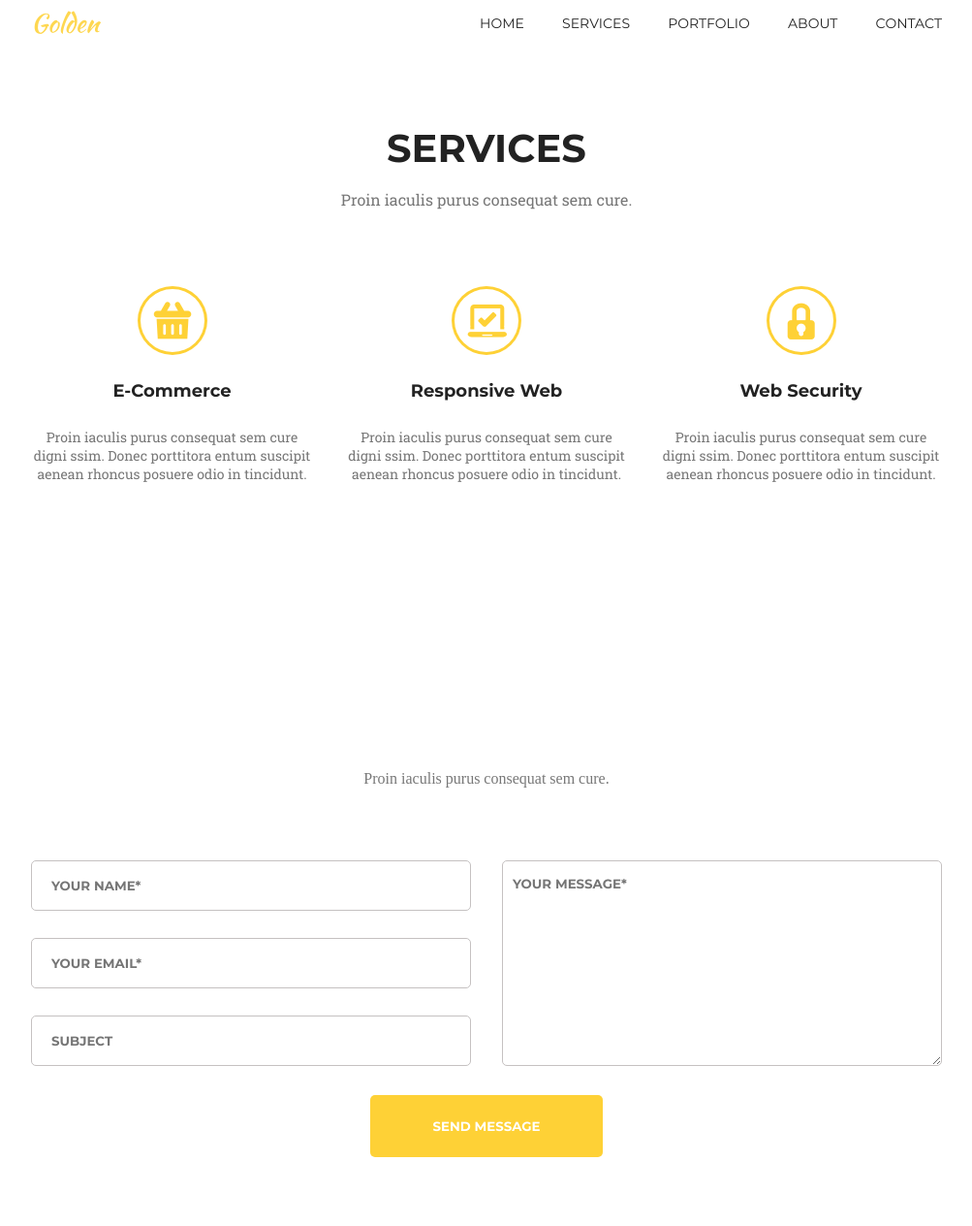
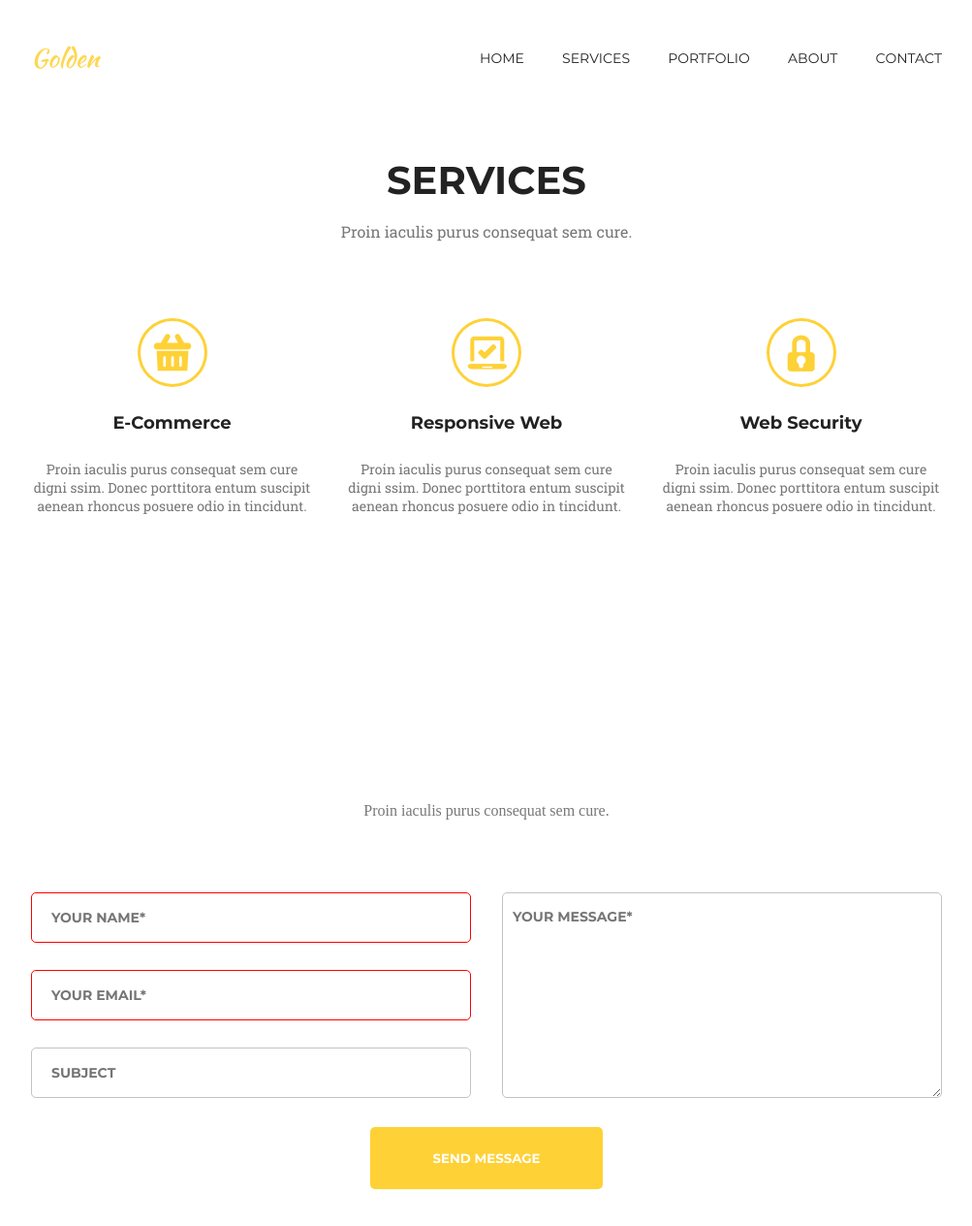
Before and after one commit to nomiso2000/goit-fe-course, a plain HTML site: page Module-7/index.html in a window 1280 px wide. Shown: the whole page at 97% size, without its empty margins (138-1141 px from the left). Drawn offline with Linux system fonts and the light colour scheme.

Commit message:
Hw7 fixed input

```diff
--- a/Module-7/css/style.css
+++ b/Module-7/css/style.css
@@ -20,16 +20,15 @@ main {
 .navigation {
   display: flex;
   justify-content: space-between;
-  height: 115px;
   align-items: center;
   padding-bottom: 68px;
+  padding-top: 40px;
 }
 .navigation_list {
   display: flex;
   justify-content: space-between;
   width: 477px;
   list-style: none;
-  /* padding: 42px; */
 }
 .navigation_link {
   text-decoration: none;
@@ -176,6 +175,7 @@ footer {
   font-style: normal;
   font-weight: 700;
   text-transform: uppercase;
+  font-size: 14px;
 }
 .contacts-form-textarea {
   padding-left: 20px;
@@ -187,6 +187,7 @@ footer {
   font-style: normal;
   font-weight: 700;
   text-transform: uppercase;
+  font-size: 14px;
   padding: 15px 0px 0px 10px;
 }
 .contacts-form-button {
@@ -204,3 +205,9 @@ footer {
   font-weight: 700;
   cursor: pointer;
 }
+input:valid {
+  border-color: rgb(197, 193, 193);
+}
+input:invalid {
+  border-color: red;
+}
--- a/Module-7/index.html
+++ b/Module-7/index.html
@@ -81,7 +81,7 @@
                 />
                 <input
                   placeholder="your email*"
-                  type="text"
+                  type="email"
                   class="contacts-form-input"
                   required
                 />
```
